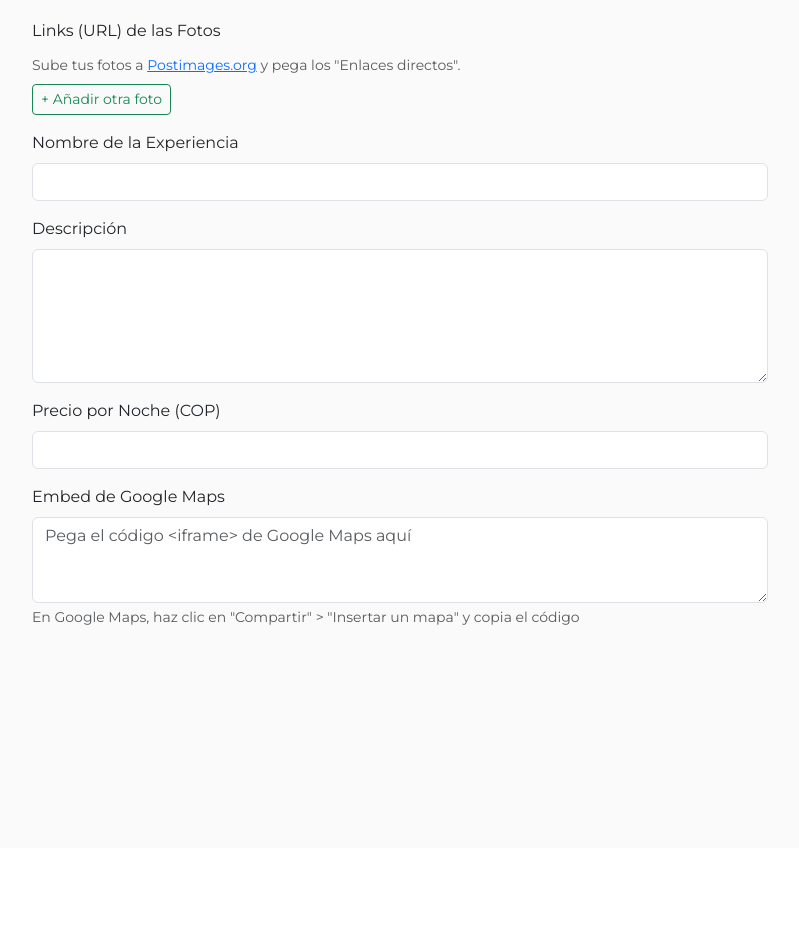
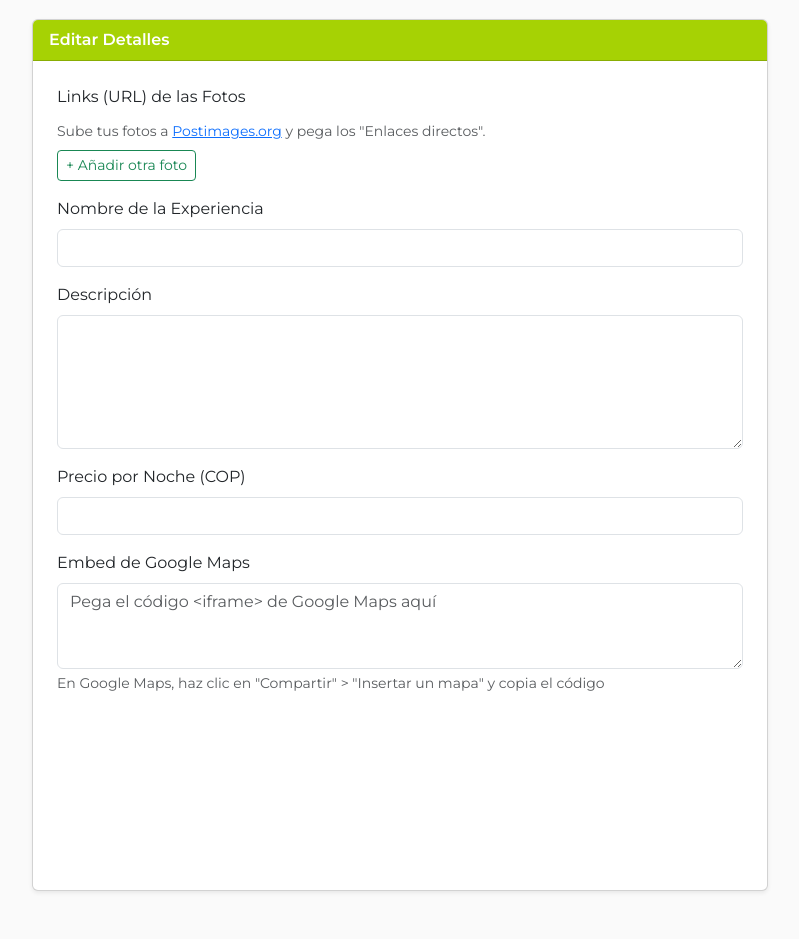
Before and after one commit to sechaves/CRUD-Firebase-Greenway, a Flask app: template app/templates/admin_edit_experiencia.html in a window 1280 px wide. Shown: the part 131-1070 px from the top of the page, without its empty margins (240-1039 px from the left). Before the commit the page ends 756 px from the top, so only its background shows below. Run offline with Flask 3, Linux system fonts and the light colour scheme; the template is opened without the code that fills it, so the values that code supplies are empty; parts of the project's set-up code (start-up, migrations or seed data) failed here and were passed over.

Commit message:
3ra prueba google maps

```diff
--- a/app/templates/admin_edit_experiencia.html
+++ b/app/templates/admin_edit_experiencia.html
@@ -9,6 +9,12 @@
             <p class="text-muted font-monospace">ID: {{ exp_id }}</p>
 
             <form method="POST" action="{{ url_for('admin_update_experiencia', experiencia_id=exp_id) }}">
+
+                <div class="card shadow-sm">
+                    <div class="card-header" style="background-color: var(--greenway-primary); color: white; font-weight: 600;">
+                        Editar Detalles
+                    </div>
+                    <div class="card-body p-4">
 
                         <div class="mb-3">
                             <label class="form-label">Links (URL) de las Fotos</label>
@@ -59,7 +65,8 @@
 
                         <button type="submit" class="btn btn-success">Guardar Cambios</button>
                         <a href="{{ url_for('admin_panel') }}" class="btn btn-secondary">Cancelar</a>
-            </form>
+
+                    </div> </div> </form>
 
         </div>
     </div>
```
Lines whose indentation alone changed are shown as unchanged.
